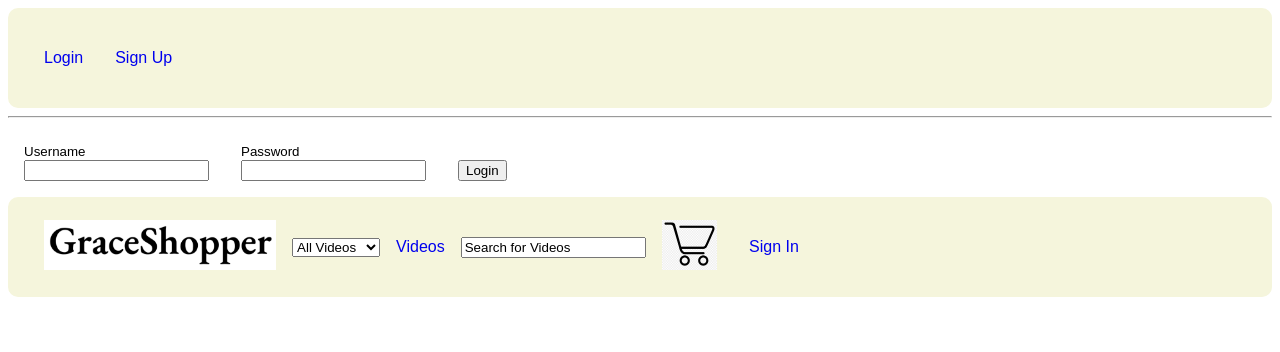
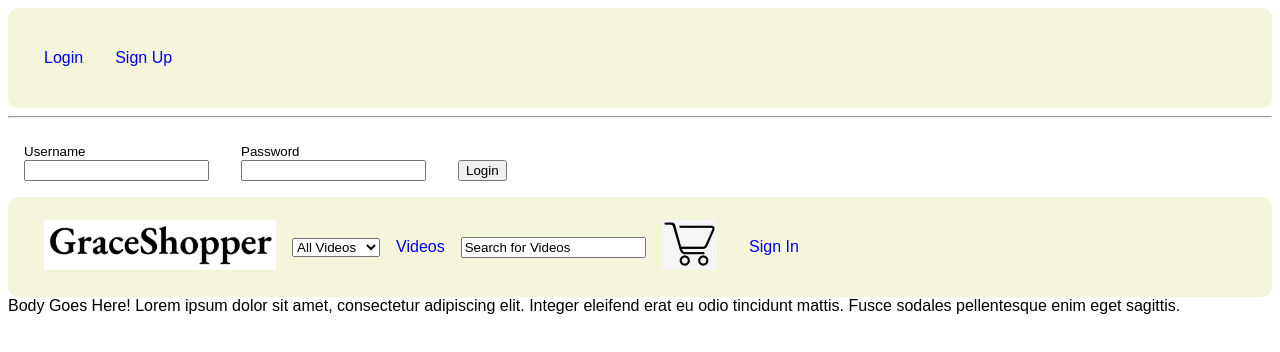
Before and after one commit to 2109graceshopper/Udemy-Larks, a React app: page / in a window 1280 px wide. Shown: the top 352 px of the page. Built offline with nearby package versions, Linux system fonts and the light colour scheme.

Commit message:
Added Lorem Ipsum body filler

```diff
--- a/client/App.js
+++ b/client/App.js
@@ -10,6 +10,9 @@ const App = () => {
       <Navbar />
       <Routes />
       <Header />
+      Body Goes Here! Lorem ipsum dolor sit amet, consectetur adipiscing elit.
+      Integer eleifend erat eu odio tincidunt mattis. Fusce sodales pellentesque
+      enim eget sagittis.
     </div>
   );
 };
```
